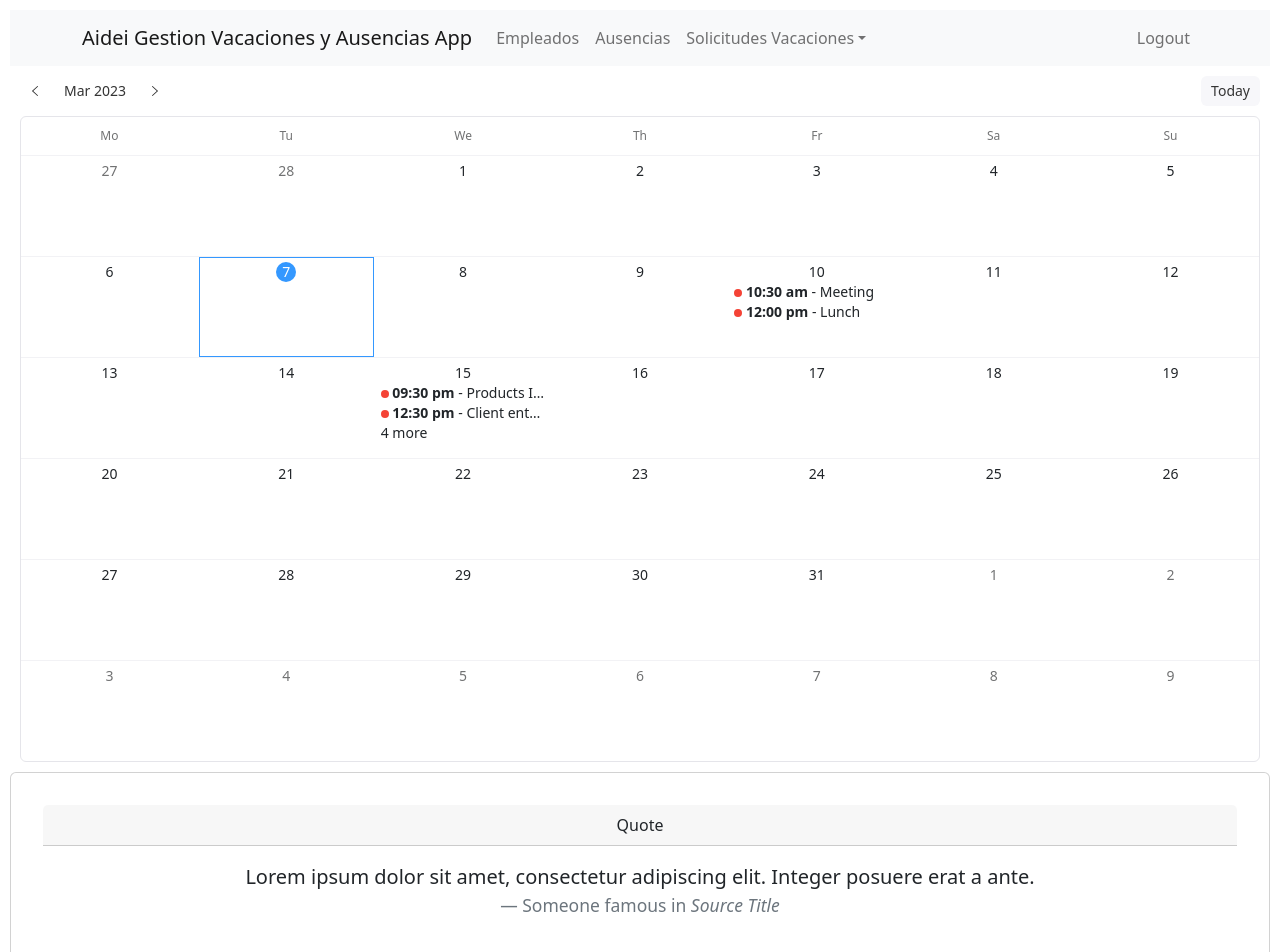
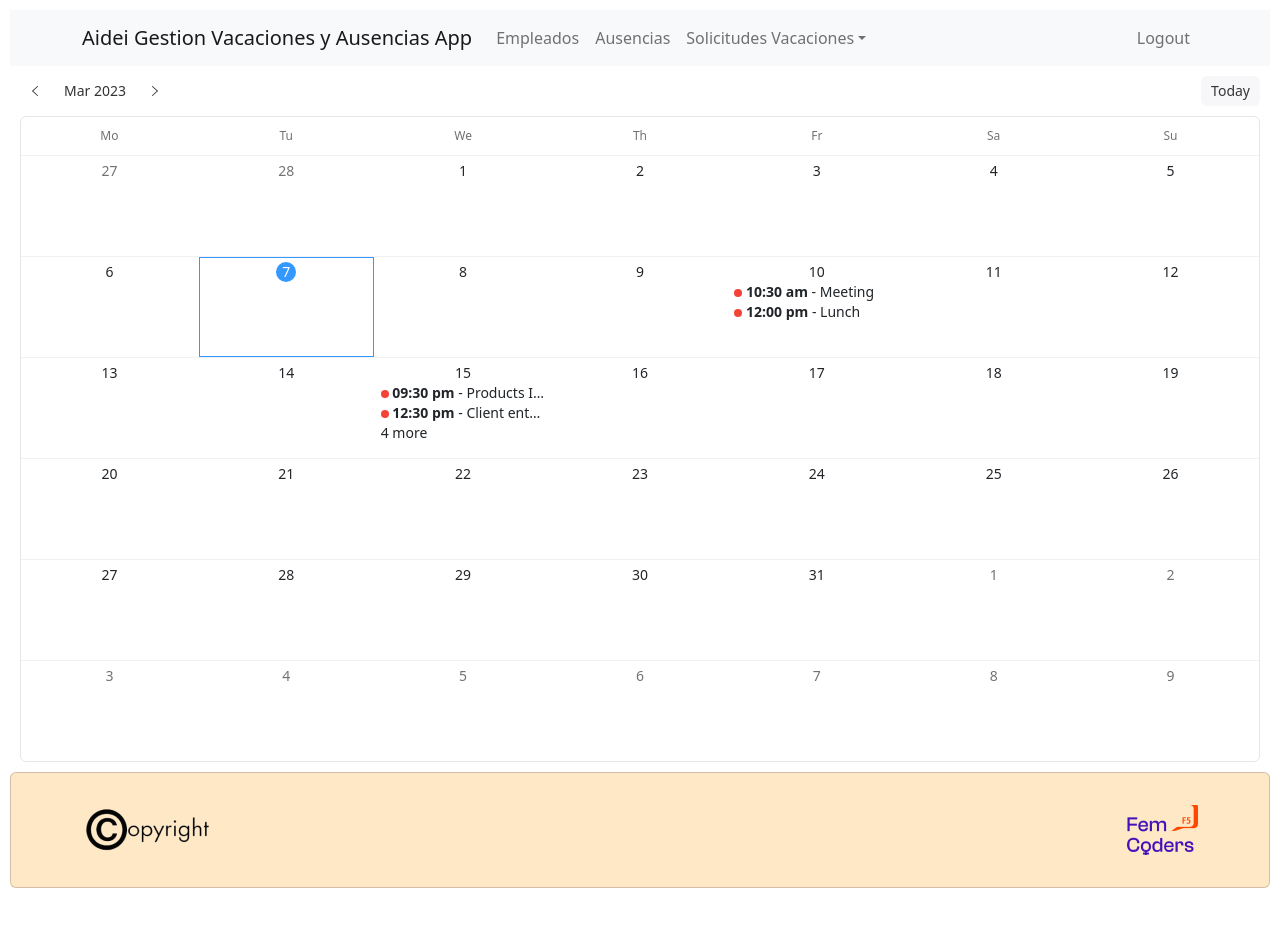
Before and after one commit to birdsinyourgarden/front-end-react-final-proyect, a React (Vite) app: page / in a window 1280 px wide. Shown: the top 952 px of the page. After the commit the page ends 898 px from the top, so only its background shows below. Built offline with nearby package versions, Linux system fonts and the light colour scheme.

Commit message:
footer done

```diff
--- /dev/null
+++ b/src/components/footer/Footer.css
@@ -0,0 +1,3 @@
+.card{
+    background-color: #FFE8C6;
+}
--- a/src/components/footer/Footer.jsx
+++ b/src/components/footer/Footer.jsx
@@ -1,21 +1,15 @@
 import Card from 'react-bootstrap/Card';
+import '../footer/Footer.css';
 
 function Footer() {
   return (
     <Card>
-      <Card.Header>Quote</Card.Header>
-      <Card.Body>
-        <blockquote className="blockquote mb-0">
-          <p>
-            {' '}
-            Lorem ipsum dolor sit amet, consectetur adipiscing elit. Integer
-            posuere erat a ante.{' '}
-          </p>
-          <footer className="blockquote-footer">
-            Someone famous in <cite title="Source Title">Source Title</cite>
-          </footer>
-        </blockquote>
-      </Card.Body>
+      <footer>
+        <div class="container d-flex justify-content-between align-items-center">
+          <img src="./public/Copyright.png" alt="Copyright"></img>
+          <img src="./public/femCoders.png" alt="logo Fem Coders"></img>
+        </div>
+      </footer>
     </Card>
   );
 }
```
Also changed, not shown: public/Copyright.png (added), public/femCoders.png (added).
